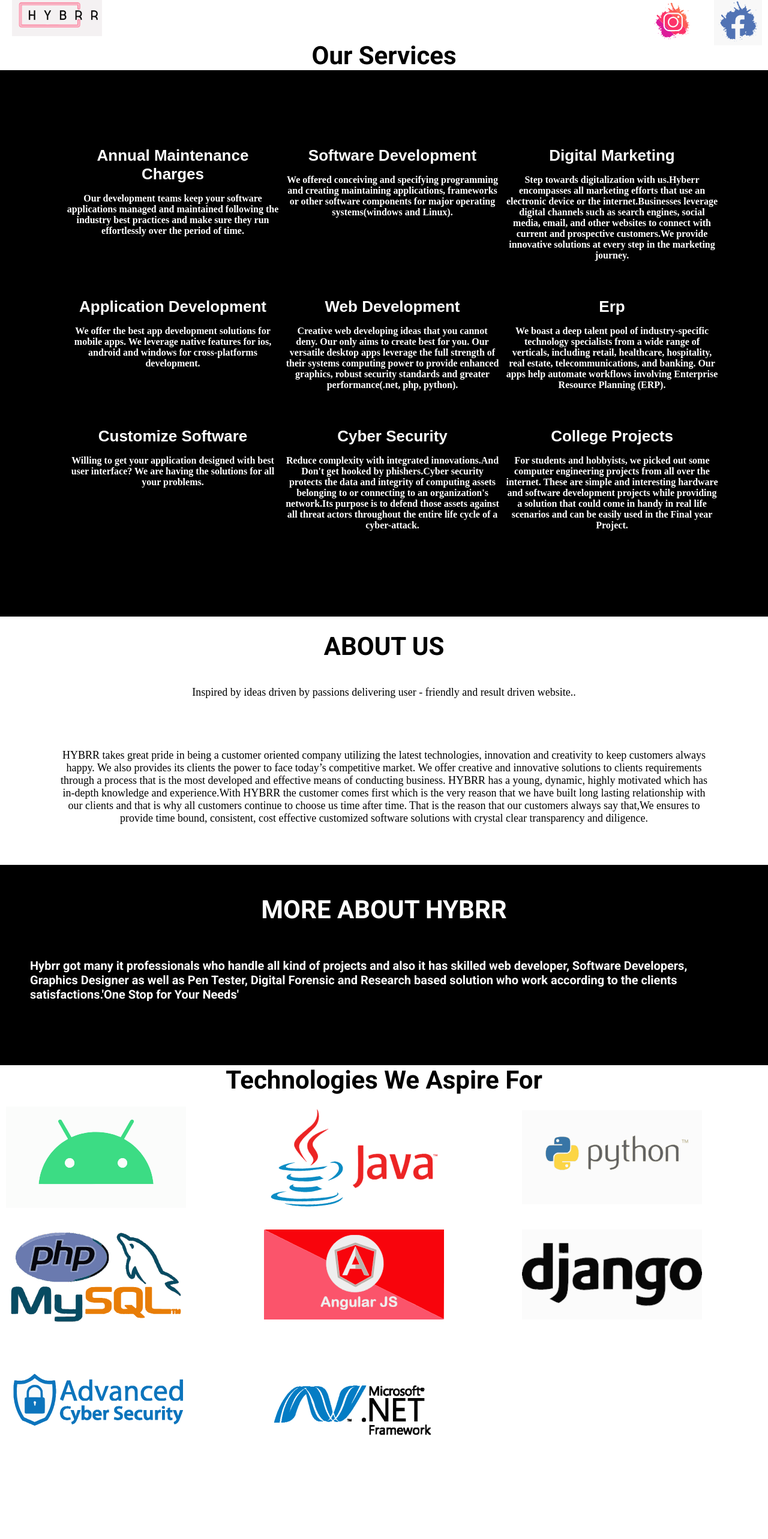
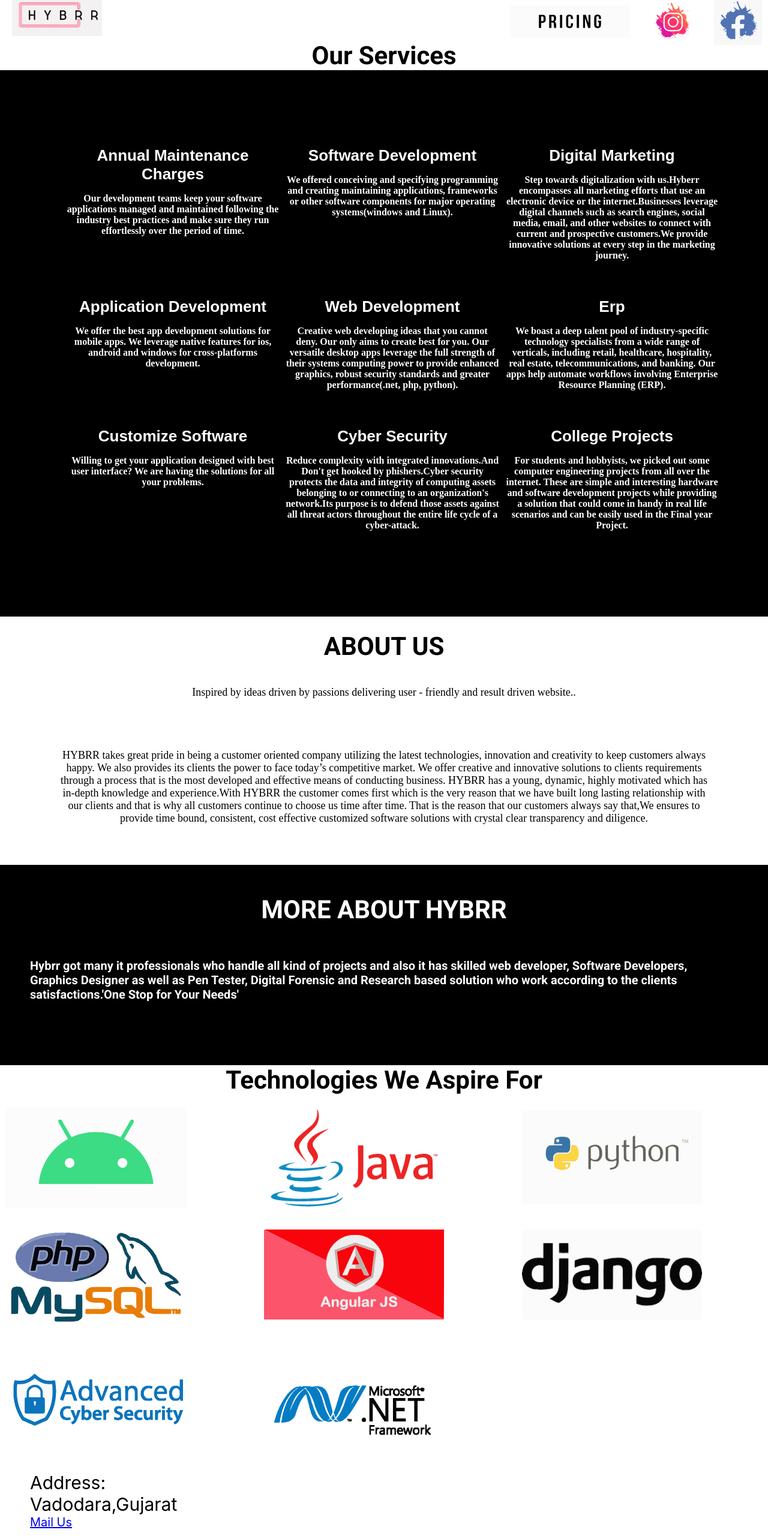
Before and after one commit to Hybrr/Hybrr, a React (Create React App) app in the folder hybrr/: page / in a window 1280 px wide. Shown: the part 27-2593 px from the top of the page at 60% size. Before the commit the page ends 2501 px from the top, so only its background shows below. Built offline with nearby package versions, Linux system fonts and the light colour scheme.

Commit message:
adding price table-list

```diff
--- a/hybrr/src/App.js
+++ b/hybrr/src/App.js
@@ -1,4 +1,5 @@
 import React from 'react';
+import { BrowserRouter as NavLink, Switch, Route, Router, Link, Redirect } from 'react-router-dom';
 
 
 import Service from './component/service/service.component';
@@ -7,6 +8,8 @@
 import AboutUs from './component/aboutus/aboutus.component';
 import Tech from './component/techweaspire/tech.component';
 import MoreHybrr from './component/moreabouthybrr/morehybrr.component';
+import Contact from './component/contact/contact.component';
+import Pricing from './pages/pricing/pricing.component';
 
 import './App.css';
 
@@ -20,6 +23,7 @@
         <AboutUs />
         <MoreHybrr />
         <Tech />
+        <Contact />
       </div>
     </div>
   );
--- /dev/null
+++ b/hybrr/src/component/contact/contact.component.jsx
@@ -0,0 +1,17 @@
+import React from 'react';
+
+import './contact.styles.scss';
+
+const Contact = () => (
+    <div className = 'contact'>
+        <div className = 'address'>
+            Address:<br></br>
+            Vadodara,Gujarat
+        </div>
+        <div className = 'email'>
+            <a href = "mailto:info@hybrr.nerdsploit.com">Mail Us</a>
+        </div>
+    </div>
+);
+
+export default Contact;
--- /dev/null
+++ b/hybrr/src/component/contact/contact.styles.scss
@@ -0,0 +1,11 @@
+.address {
+  text-align: left;
+  font-size: 30px;
+  padding-left: 50px;
+}
+
+.email {
+  font-size: 20px;
+  padding-left: 50px;
+  padding-bottom: 50px;
+}
--- a/hybrr/src/component/header/header.component.jsx
+++ b/hybrr/src/component/header/header.component.jsx
@@ -1,10 +1,12 @@
 import React from 'react';
 
-import { Link, NavLink, Route } from 'react-router-dom';
+import { Link } from 'react-router-dom';
 
 import { ReactComponent as Logo} from '../../assets/logo.svg';
 import { ReactComponent as Fblogo} from '../../assets/fblogo.svg';
 import { ReactComponent as Inst } from '../../assets/inst.svg';
+import { ReactComponent as PriceList } from '../../assets/pricing.svg';
+
 
 import './header.styles.scss';
 
@@ -12,6 +14,9 @@
     <div className = 'header'>
         <Logo className = 'header-logo'/>
         <div className = 'logo'>
+            <a href = "/pricing">
+                <PriceList className = 'billing'/>
+            </a>
             <a href = "https://www.instagram.com/hybrr_/">
                 <Inst className = 'inst'/>
             </a>
--- a/hybrr/src/component/header/header.styles.scss
+++ b/hybrr/src/component/header/header.styles.scss
@@ -11,10 +11,24 @@
     padding: 20px;
   }
 
+  .billing {
+    height: 150%;
+    width: 200px;
+    padding: 10px;
+  }
+
+  .billing:hover {
+    transform: scale(1.05);
+  }
+
   .fblogo {
     height: 150%;
     width: 80px;
     padding: 10px;
+  }
+
+  .fblogo:hover {
+    transform: scale(1.05);
   }
 
   .inst {
@@ -22,4 +36,8 @@
     width: 100px;
     padding: 10px;
   }
+
+  .inst:hover {
+    transform: scale(1.05);
+  }
 }
--- /dev/null
+++ b/hybrr/src/data-hybrr/pricing.data.js
@@ -0,0 +1,10 @@
+const PRICING_DATA = [
+    {
+        id: 1,
+        type: 'STARTER (For Small Business)',
+        price: 'Rs 6,000 (Including Tax)',
+        services: 'Bring your Business Online,Static Website Development,Server,Domain,Digital Marketing'
+    }
+];
+
+export default PRICING_DATA;
--- /dev/null
+++ b/hybrr/src/pages/pricing/pricing.component.jsx
@@ -0,0 +1,24 @@
+import React from 'react';
+import PRICING_DATA from '../../data-hybrr/pricing.data';
+
+class Pricing extends React.Component {
+    constructor(props){
+        super(props);
+
+        this.state = {
+            data: PRICING_DATA
+        };
+    }
+
+    render(){
+        return (
+            <div className = 'title'>
+            {this.state.data.map(data => (
+                <h1 key = {data.id}>{data.type}{data.price}<div className = 'content'><p>{data.services}</p></div></h1>
+            ))}
+        </div>
+        );
+    }
+}
+
+export default Pricing;
```
Also changed, not shown: hybrr/src/assets/pricing.svg (added), 1 other file (tests, documents, lock files or other folders).
